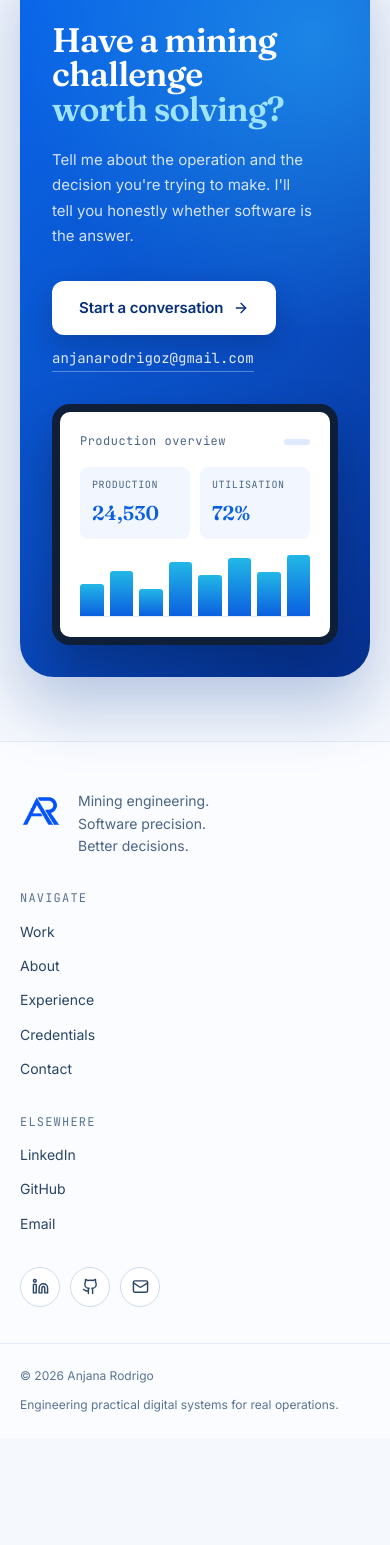
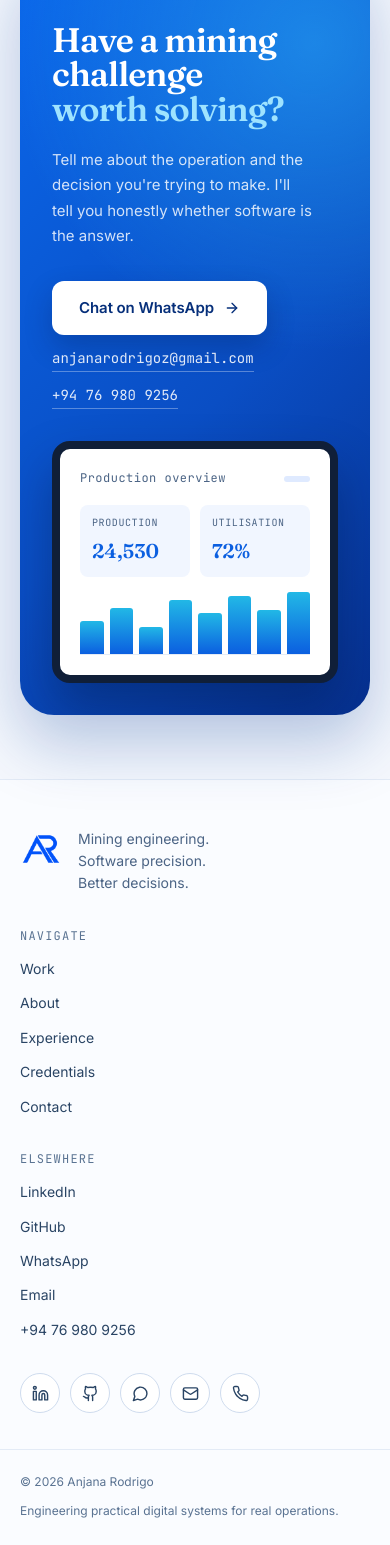
Before and after one commit to anjanarodrigoz/anjana-rodrigo, a React (Vite) app: page / in a window 390 px wide. Shown: the part 10288-11833 px from the top of the page. Before the commit the page ends 11726 px from the top, so only its background shows below. Built offline with nearby package versions, Linux system fonts and the light colour scheme.

Commit message:
feat: add WhatsApp and mobile contact info

```diff
--- a/src/App.tsx
+++ b/src/App.tsx
@@ -1,5 +1,5 @@
 import type { ReactNode } from "react"
-import { ArrowRight, ArrowUpRight, Github, Linkedin, Mail } from "lucide-react"
+import { ArrowRight, ArrowUpRight, Github, Linkedin, Mail, MessageCircle, Phone } from "lucide-react"
 
 import { Header } from "@/components/site/Header"
 import { Reveal } from "@/components/site/Reveal"
@@ -342,12 +342,25 @@ export default function HomePage() {
                 </p>
 
                 <div className="contact-actions">
-                  <a className="btn btn-invert btn-lg" href={`mailto:${contact.email}`}>
-                    Start a conversation
+                  <a
+                    className="btn btn-invert btn-lg"
+                    href={contact.whatsapp}
+                    target="_blank"
+                    rel="noreferrer"
+                  >
+                    Chat on WhatsApp
                     <ArrowRight aria-hidden="true" />
                   </a>
                   <a className="contact-email" href={`mailto:${contact.email}`}>
                     {contact.email}
+                  </a>
+                  <a
+                    className="contact-email"
+                    href={contact.whatsapp}
+                    target="_blank"
+                    rel="noreferrer"
+                  >
+                    {contact.phone}
                   </a>
                 </div>
               </div>
@@ -410,7 +423,11 @@ export default function HomePage() {
             <a href={contact.github} target="_blank" rel="noreferrer">
               GitHub
             </a>
+            <a href={contact.whatsapp} target="_blank" rel="noreferrer">
+              WhatsApp
+            </a>
             <a href={`mailto:${contact.email}`}>Email</a>
+            <a href={`tel:${contact.phoneRaw}`}>{contact.phone}</a>
           </div>
 
           <div className="footer-social">
@@ -420,8 +437,14 @@ export default function HomePage() {
             <a href={contact.github} target="_blank" rel="noreferrer" aria-label="GitHub">
               <Github aria-hidden="true" />
             </a>
+            <a href={contact.whatsapp} target="_blank" rel="noreferrer" aria-label="WhatsApp">
+              <MessageCircle aria-hidden="true" />
+            </a>
             <a href={`mailto:${contact.email}`} aria-label="Email">
               <Mail aria-hidden="true" />
+            </a>
+            <a href={`tel:${contact.phoneRaw}`} aria-label="Phone">
+              <Phone aria-hidden="true" />
             </a>
           </div>
         </div>
--- a/src/content.tsx
+++ b/src/content.tsx
@@ -21,6 +21,9 @@ export const nav = [
 
 export const contact = {
   email: "anjanarodrigoz@gmail.com",
+  phone: "+94 76 980 9256",
+  phoneRaw: "+94769809256",
+  whatsapp: "https://wa.me/94769809256",
   linkedin: "https://linkedin.com/in/anjana-rodrigo-a41539191",
   github: "https://github.com/anjanarodrigoz",
 }
```
